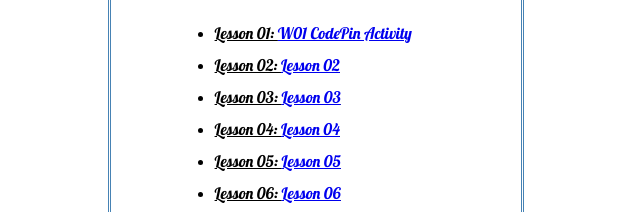
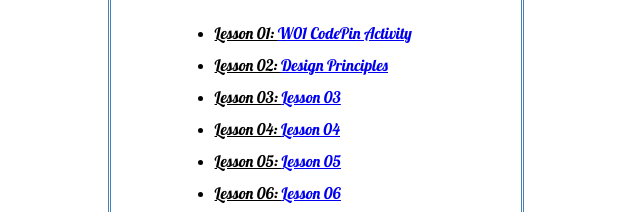
Before and after one commit to ejctchn/wdd230, a plain HTML site: page index.html in a window 1280 px wide. Shown: the part 207-419 px from the top of the page, 324-964 px from the left. Drawn offline with Linux system fonts and the light colour scheme.

```diff
--- a/index.html
+++ b/index.html
@@ -19,7 +19,7 @@
         <h2>WDD 230: Assignment Portal</h2>
         <ul>
             <li>Lesson 01: <a href="https://codepen.io/ejctchn/pen/bGjeMdX">W01 CodePin Activity</a></li>
-            <li>Lesson 02: <a href="https://ejctchn.github.io/wdd230/lesson02/design-principles.html">Lesson 02</a></li>
+            <li>Lesson 02: <a href="https://ejctchn.github.io/wdd230/lesson02/design-principles.html">Design Principles</a></li>
             <li>Lesson 03: <a href="#">Lesson 03</a></li>
             <li>Lesson 04: <a href="#">Lesson 04</a></li>
             <li>Lesson 05: <a href="#">Lesson 05</a></li>
```
